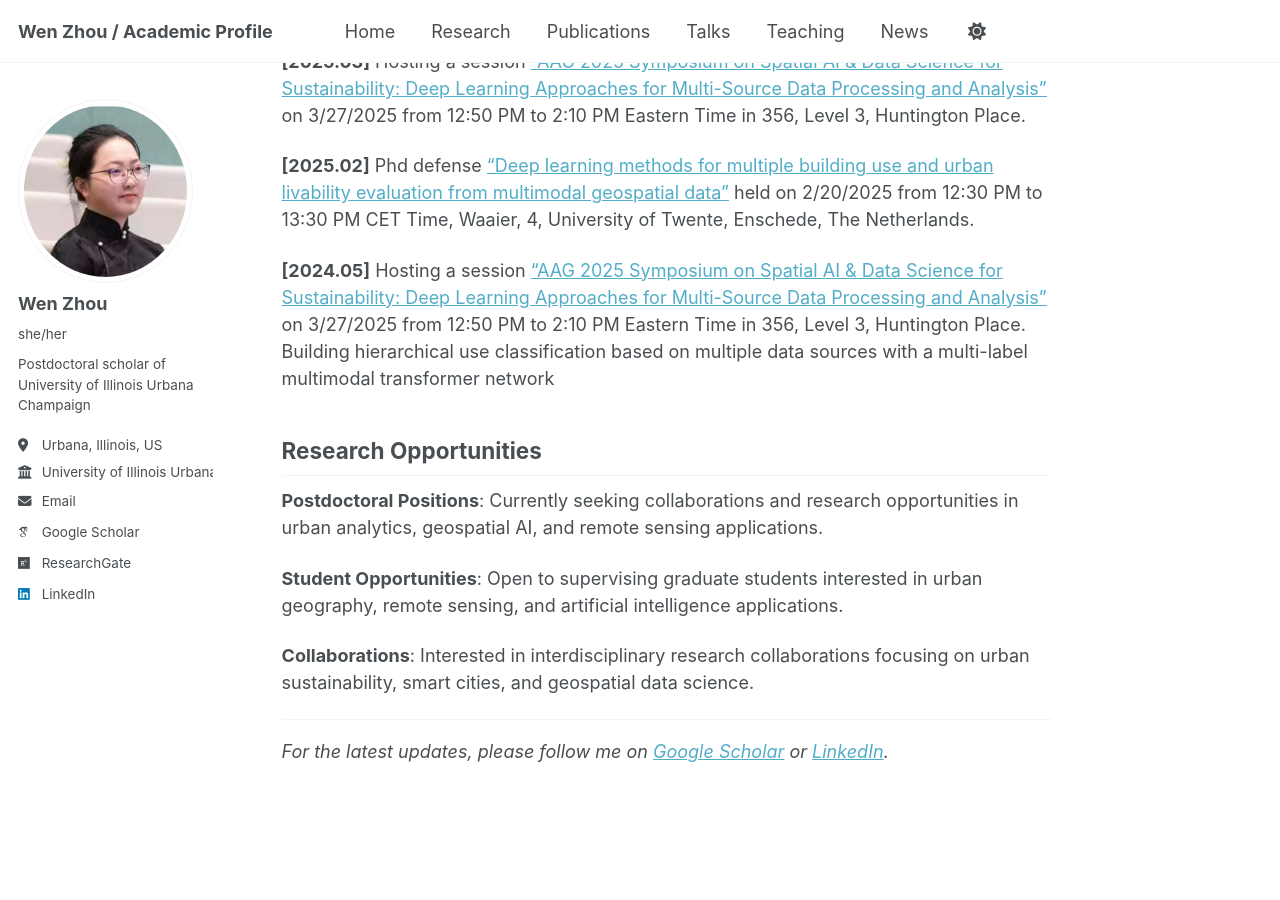
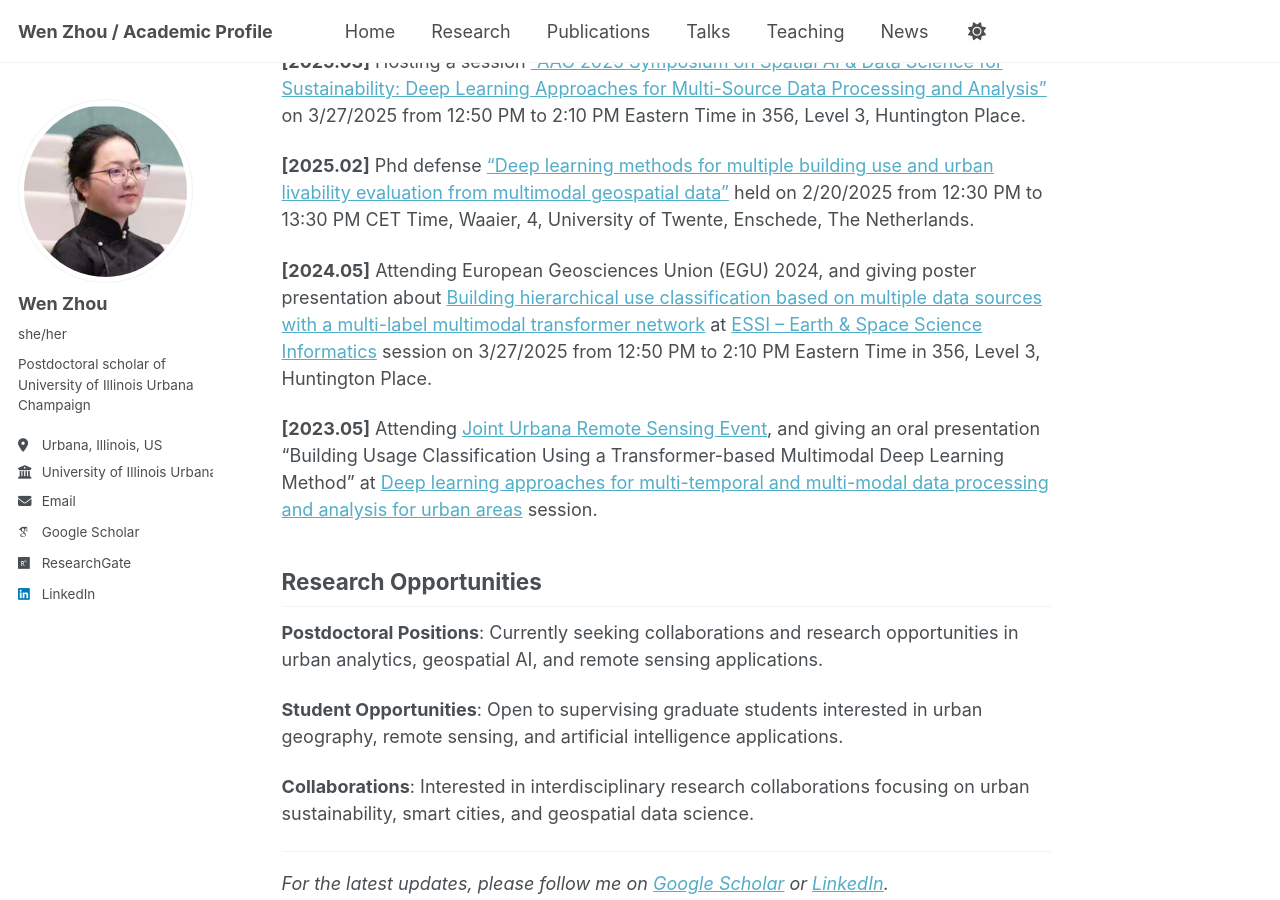
Before and after one commit to VienJou/vienjou.github.io, a Jekyll site: the page built from _pages/news.md, in a window 1280 px wide and 900 px high, scrolled down 696 px. Built offline with Jekyll 4.4.1, drawn with Linux system fonts in a browser that asks for light colours; some web fonts are replaced; a script that is not in the unit is left out.

Commit message:
Update news.md

```diff
--- a/_pages/news.md
+++ b/_pages/news.md
@@ -20,8 +20,10 @@ author_profile: true
 
 **[2025.02]** Phd defense ["Deep learning methods for multiple building use and urban livability evaluation from multimodal geospatial data"](https://www.utwente.nl/en/education/tgs/currentcandidates/phd/calendar/2025/2/117277/phd-defence-wen-zhou-deep-learning-methods-for-multiple-building-use-and-urban-livability-evaluation-from-multimodal-geospatial-data) held on 2/20/2025 from 12:30 PM to 13:30 PM CET Time, Waaier, 4, University of Twente, Enschede, The Netherlands.
 
-**[2024.05]** Hosting a session ["AAG 2025 Symposium on Spatial AI & Data Science for Sustainability: Deep Learning Approaches for Multi-Source Data Processing and Analysis"](https://aag.secure-platform.com/aag2025/solicitations/82/sessiongallery/23502) on 3/27/2025 from 12:50 PM to 2:10 PM Eastern Time in 356, Level 3, Huntington Place.
-Building hierarchical use classification based on multiple data sources with a multi-label multimodal transformer network
+**[2024.05]** Attending European Geosciences Union (EGU) 2024, and giving poster presentation about [Building hierarchical use classification based on multiple data sources with a multi-label multimodal transformer network](https://meetingorganizer.copernicus.org/EGU24/EGU24-12472.html?pdf) at [ESSI – Earth & Space Science Informatics](https://meetingorganizer.copernicus.org/EGU24/sessionprogramme/5231) session on 3/27/2025 from 12:50 PM to 2:10 PM Eastern Time in 356, Level 3, Huntington Place.
+
+**[2023.05]** Attending [Joint Urbana Remote Sensing Event](https://jurse2023.org/), and giving an oral presentation "Building Usage Classification Using a Transformer-based Multimodal Deep Learning Method" at [Deep learning approaches for multi-temporal and multi-modal data processing and analysis for urban areas](https://jurse2023.org/special-sessions/deep-learning-approaches-for-multi-temporal-and-multi-modal-data-processing.html) session.
+
 
 ## Research Opportunities
 
```
